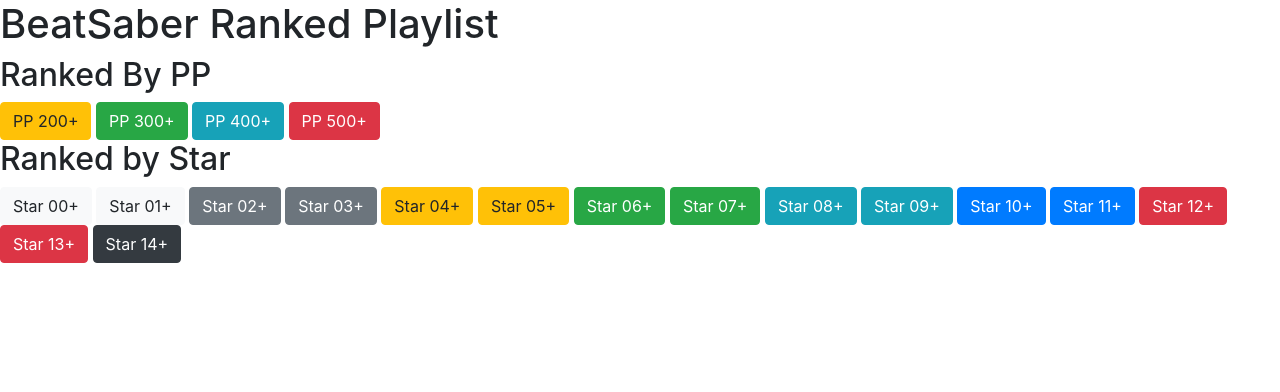
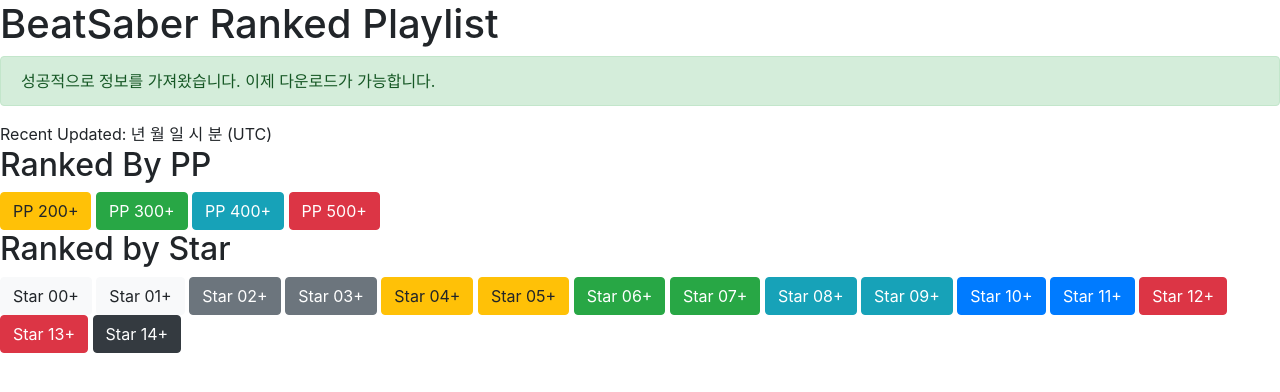
Before and after one commit to aplulu/bs-ranked-playlist, a plain HTML site: page index.html in a window 1280 px wide. Drawn offline with nearby package versions, Linux system fonts and the light colour scheme; no server answers.

Commit message:
add wait text, recent update text

```diff
--- a/index.html
+++ b/index.html
@@ -24,12 +24,27 @@
                     rankElem.setAttribute("onclick", "location.href='"+rellnk+"ranked_"+types[i]+".json'");
                 }
             });
+            var recdate = document.getElementById("recdate");
+            var updatedate = "Recent Updated: " + tag_name.substr(0, 4) + "년 " + tag_name.substr(4, 2) + "월 " + tag_name.substr(6, 2) + "일 " + tag_name.substr(8, 2) + "시 " + tag_name.substr(10, 2) + "분 (UTC)"
+            recdate.innerText = updatedate;
+
+            var fetchinfo = document.getElementById("getInfo");
+            var fetchcomp = '<div class="alert alert-success" role="alert">성공적으로 정보를 가져왔습니다. 이제 다운로드가 가능합니다.</div>';
+            fetchinfo.innerHTML = fetchcomp;
         }
     </script>
 </head>
 <body>
 <!-- BEGIN 컨텐츠 -->
 <h1>BeatSaber Ranked Playlist</h1>
+
+<div id="getInfo">
+    <div class="alert alert-warning" role="alert">
+        정보를 가져오는 중입니다. 잠시만 기다려주세요.
+    </div>
+</div>
+
+<div id="recdate"></div>
 
 <h2>Ranked By PP</h2>
 <button type="button" class="btn btn-warning" id="pp_200">PP 200+</button>
```
